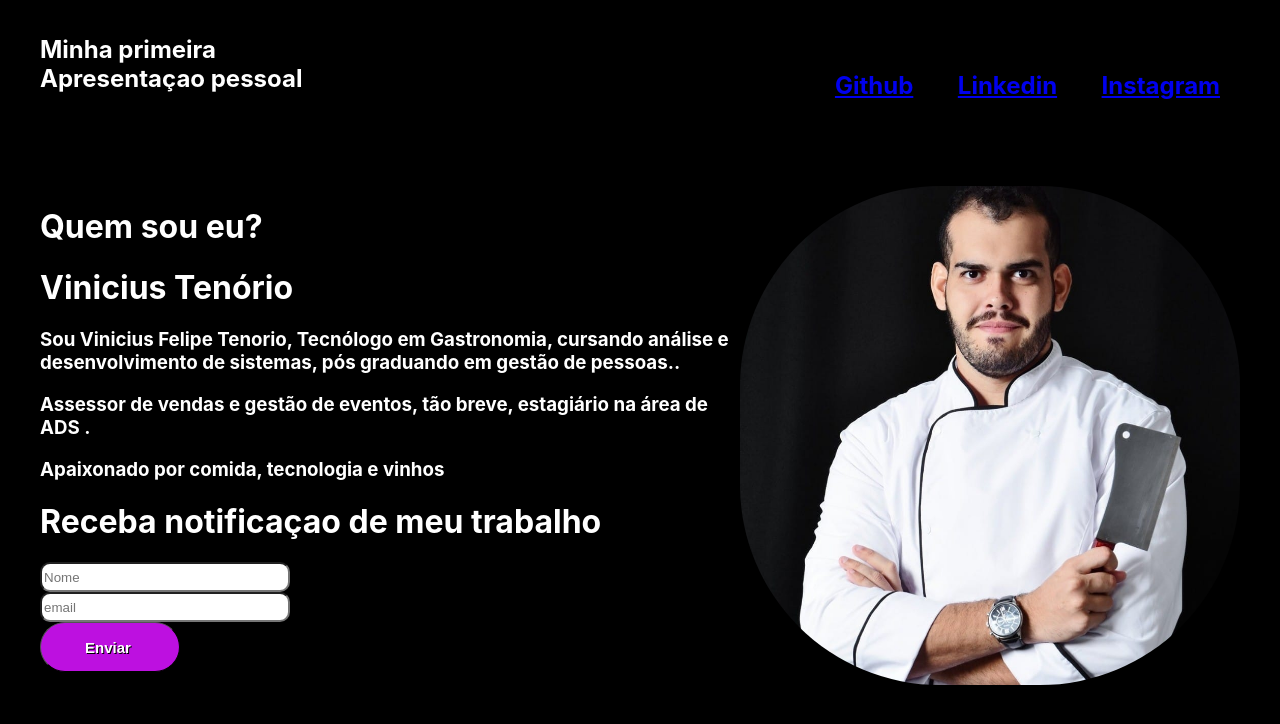
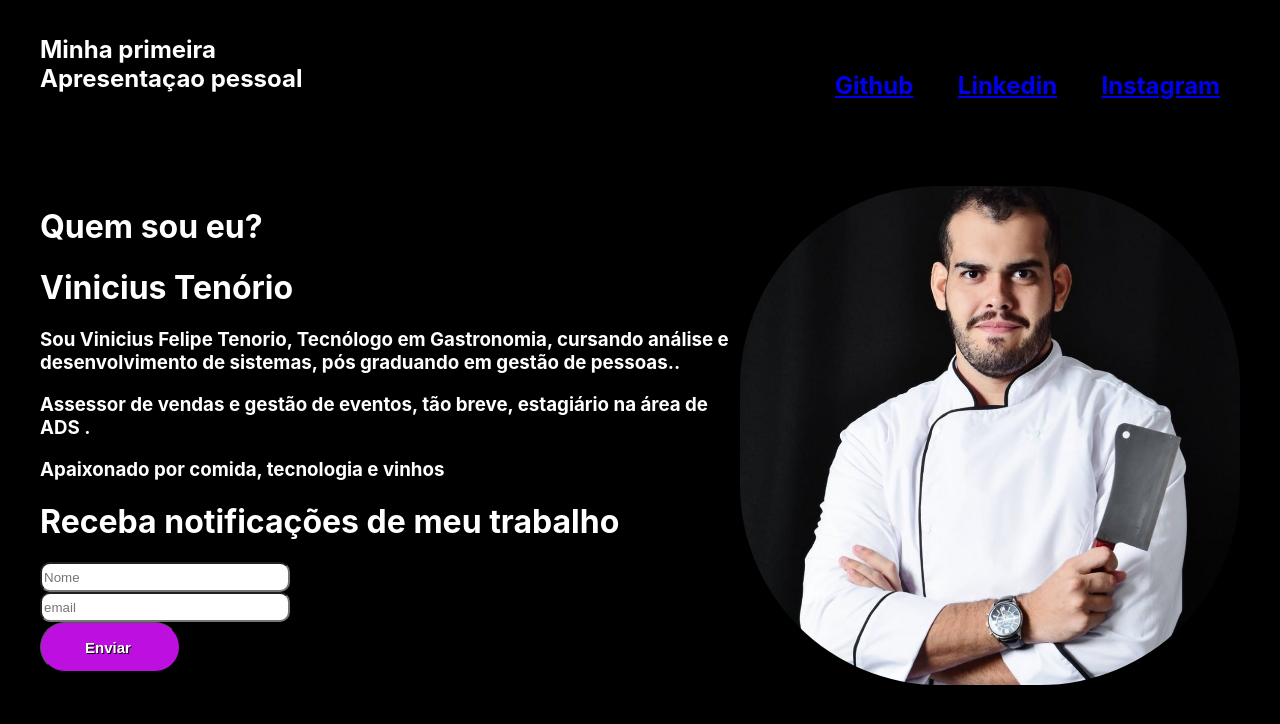
Before and after one commit to viniciusvftt/viniciusvftt.github.io, a plain HTML site: page index.html in a window 1280 px wide. Drawn offline with Linux system fonts and the light colour scheme.

Commit message:
Update index.html

```diff
--- a/index.html
+++ b/index.html
@@ -33,7 +33,7 @@
 
 
                                                 <form>
-                                                <h1> Receba notificaçao de meu trabalho</h1>
+                                                <h1> Receba notificações de meu trabalho</h1>
                                                 <input type="text" class="text" placeholder="Nome"><br>
                                                 <input type="email" class="email" placeholder="email"><br>
                                                 <input id="btn-enviar" type="submit" class="submit1" value="Enviar ">
```
